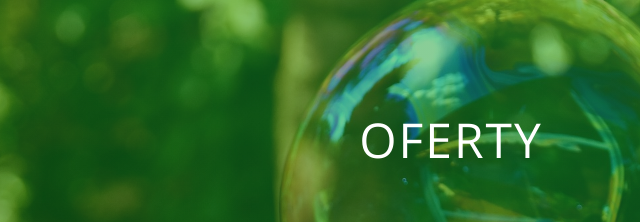
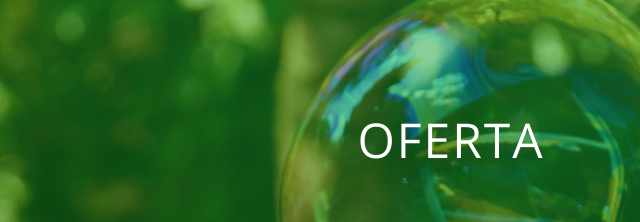
Before and after one commit to s26844-pj/project_TIN, a plain HTML site: page index.html in a window 1280 px wide. Shown: the part 3961-4183 px from the top of the page, 189-829 px from the left. Drawn offline with nearby package versions, Linux system fonts and the light colour scheme.

Commit message:
Update index.html

```diff
--- a/index.html
+++ b/index.html
@@ -141,7 +141,7 @@
             <div class="white-block white-block-left"></div>
 
 
-            <h2 class="section-heading">Oferty</h2>
+            <h2 class="section-heading">Oferta</h2>
             <div class="wrapper">
 
                 <div class="offers__box">
```
